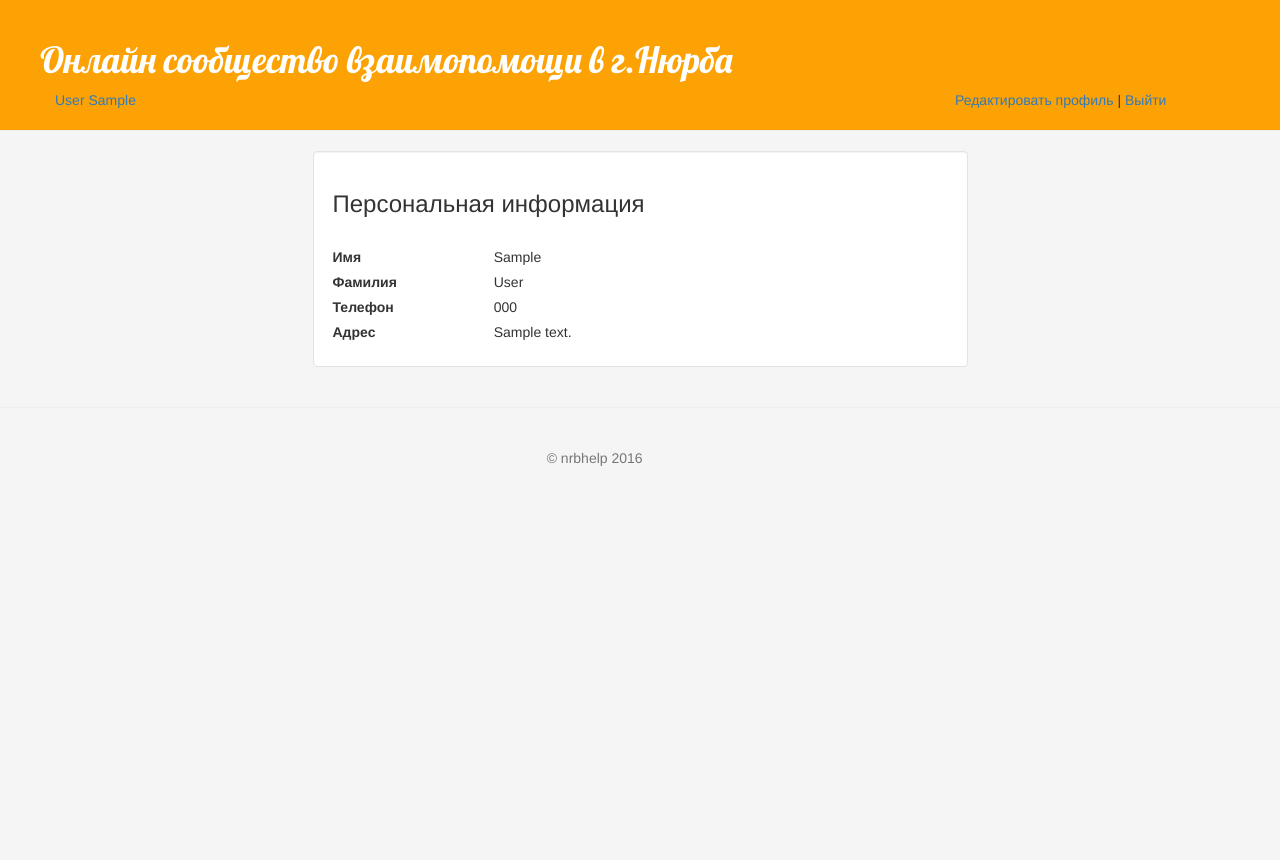
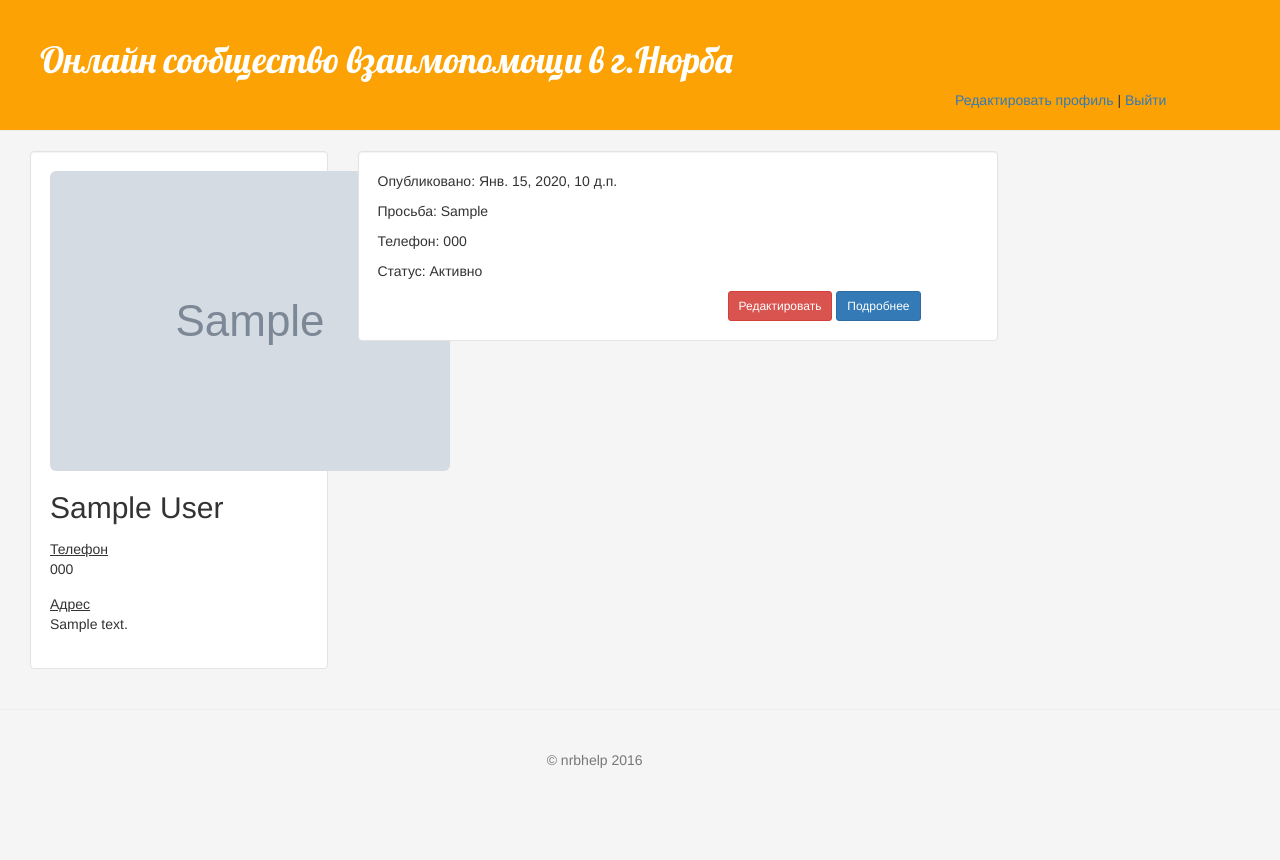
Before and after one commit to EgorovM/my-first-project, a Django app: page /profile/1/ in a window 1280 px wide. Before the commit the page ends 466 px from the top, so only its background shows below. Run offline with Django 3.2, Linux system fonts and the light colour scheme; a user stored in the database is signed in; tables that the repository leaves empty hold one stand-in row (values such as "Sample post"); grey boxes marked "Sample" are stand-in pictures; some libraries are stand-ins or nearby versions.

Commit message:
Изменена страница profile

```diff
--- a/help/templates/help/edit.html
+++ b/help/templates/help/edit.html
@@ -68,7 +68,7 @@
 
 
                             <div class = "col-lg-9">
-                                <row><a href ="/profile/{{user.profile.id}}">{{user.last_name}} {{user.first_name}}</a></row>
+
                             </div>
 
                         </div>
--- a/help/templates/help/editprofile.html
+++ b/help/templates/help/editprofile.html
@@ -67,7 +67,7 @@
 
 
                     <div class = "col-lg-9">
-                        <row><a href ="/profile/{{user.profile.id}}">{{user.last_name}} {{user.first_name}}</a></row>
+
                     </div>
 
                 </div>
--- a/help/templates/help/order.html
+++ b/help/templates/help/order.html
@@ -73,7 +73,7 @@
 
 
                             <div class = "col-lg-9">
-                                <row><a href ="/profile/{{user.profile.id}}">{{user.last_name}} {{user.first_name}}</a></row>
+
                             </div>
 
                         </div>
--- a/help/templates/help/profile.html
+++ b/help/templates/help/profile.html
@@ -11,6 +11,10 @@
             <script src="{% static 'help/js/bootstrap.min.js' %}"></script>
 
             <style>
+                    p1{
+                        text-decoration: underline;
+                    }
+
                      h1 a {
                         font-family: 'Lobster';
                         color: white;
@@ -44,7 +48,9 @@
                         color:white;
                         text-decoration: none;
                     }
-
+                    .profile_window{
+                        margin-left:30px;
+                    }
                 </style>
 
         </head>
@@ -62,7 +68,7 @@
 
 
                         <div class = "col-lg-9">
-                                <row><a href ="/profile/{{user.profile.id}}">{{user.last_name}} {{user.first_name}}</a></row>
+
                         </div>
 
                     </div>
@@ -74,39 +80,81 @@
             {% endif %}
 
         </div>
-        <div>
+
         <div class = "row">
-                <div class = "col-md-6 col-md-offset-3 well">
-                    <h3> Персональная информация</h3>
-                    <br>
-                    <div class = "row">
-                        <label class="col-sm-3">Имя</label>
-                        <div class="col-sm-8">
-                         {{ user.first_name }}
+            <div class="col-xs-6 col-md-3 profile_window">
+
+                    <div class = "well">
+
+                            {% if user.profile.image %}
+                                <img src = "{{user.profile.image.url}}" class = "img-rounded">
+                            {% else %}
+                                <img src = "media/images/empty_image.png" class = "img-rounded">
+                            {% endif %}
+
+                            <div class="form-group">
+                                <h2>{{user.first_name}}
+                                {{user.last_name}}</h2>
+                            </div>
+
+                        {% if user.profile.address %}
+                            <div class="form-group">
+                                <p1> Телефон </p1>
+                                <p>{{user.profile.telephone}}</p>
+                            </div>
+                        {% endif %}
+
+                        {% if user.profile.address %}
+                            <div class="form-group">
+                                <p1> Адрес </p1>
+                                <p> {{user.profile.address}}</p>
+                            </div>
+                        {% endif %}
                     </div>
             </div>
             <div class = "row">
-                        <label class="col-sm-3">Фамилия</label>
-                        <div class="col-sm-8">
-                         {{ user.last_name }}
+                <div class = "col-md-6">
+                    {% for order in latest_order_list %}
+                        <div class = "col-md-12 well">
+                            <p>Опубликовано: {{ order.pub_date }}</p>
+                            <p>Просьба: {{order.problem}}</p>
+                            <p>Телефон: {{order.telephone}}</p>
+                            {% if order.status == True %}
+                                <p>Статус: Активно</p>
+                            {% else %}
+                                <p>Статус: Уже не активно</p>
+                            {% endif %}
+
+                            <div class = "form-row buttons_right">
+                                <div class="col-md-offset-7">
+                                    {% if order.profile == user.profile %}
+                                    <row>
+                                        <a href="/order/{{order.id}}"><button type="button" class="btn btn-danger btn-sm">Редактировать</button></a>
+                                        <a href="/{{ order.id }}/"><button type="button" class="btn btn-primary btn-sm">Подробнее</button></a>
+                                    </row>
+                                    {% else %}
+                                        <a href="/{{ order.id }}/"><button type="button" class="btn btn-primary btn-sm">Подробнее</button></a>
+
+                                    {% endif %}
                                 </div>
                             </div>
 
-                      <div class="row">
-                        <label class="col-sm-3">Телефон</label>
-                        <div class="col-sm-8">
-                          {{ user.profile.telephone }}
-                        </div>
                         </div>
 
-                      <div class="row">
-                        <label class="col-sm-3">Адрес</label>
-                        <div class="col-sm-8">
-                          {{ user.profile.address }}
-                        </div>
-                      </div>
-                    </div>
-            </div>
+                    {% endfor %}
+
+                    <nav aria-label="...">
+                      <ul class="pager">
+                        {% if latest_order_list.has_next %}
+                              <li class="next"><a href="/?page={{latest_order_list.next_page_number}}">Следующая страница <span aria-hidden="true">&rarr;</span></a></li>
+                        {% endif %}
+
+                        {% if latest_order_list.has_previous %}
+                            <li class="previous"><a href="/?page={{latest_order_list.previous_page_number}}"><span aria-hidden="true">&larr;</span> Предыдущая страница</a></li>
+                        {% endif %}
+
+                      </ul>
+                    </nav>
             </div>
         </div>
         <hr class=half-rule>
--- a/help/templates/registration/login.html
+++ b/help/templates/registration/login.html
@@ -78,7 +78,7 @@
 
 
                             <div class = "col-lg-9">
-                                <row><a href ="/profile/{{user.profile.id}}">{{user.last_name}} {{user.first_name}}</a></row>
+
                             </div>
 
                         </div>
--- a/help/views.py
+++ b/help/views.py
@@ -199,8 +199,9 @@ def profile(request,views_profile_id):
         is_auth = True
     else:
         is_auth = False
+    latest_order_list = Order.objects.filter(profile = profile)
 
-    context = {"user":user,"order":order,"is_auth":is_auth,"profile":profile}
+    context = {"user":user,"order":order,"is_auth":is_auth,"profile":profile,"latest_order_list":latest_order_list}
     response = render(request, 'help/profile.html',context)
     return response
 
```
Also changed, not shown: help/templates/help/index.html (+12 -9 lines). Lines whose indentation alone changed are shown as unchanged.
